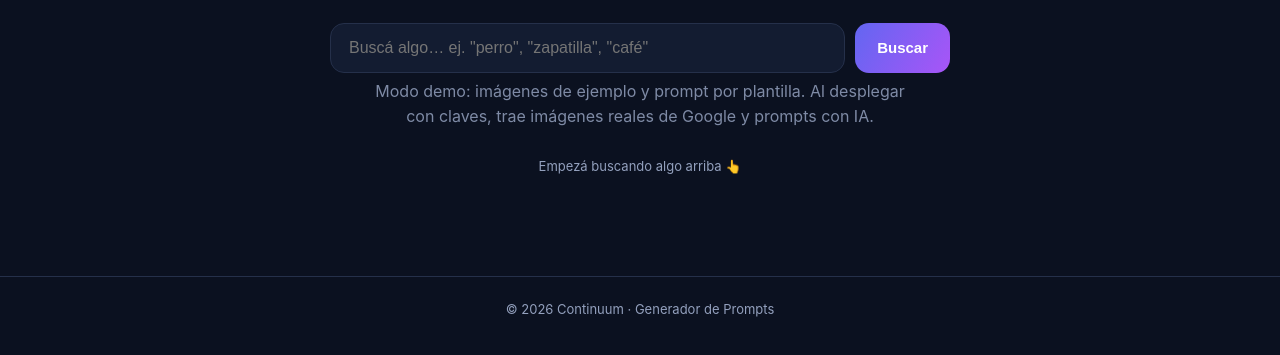
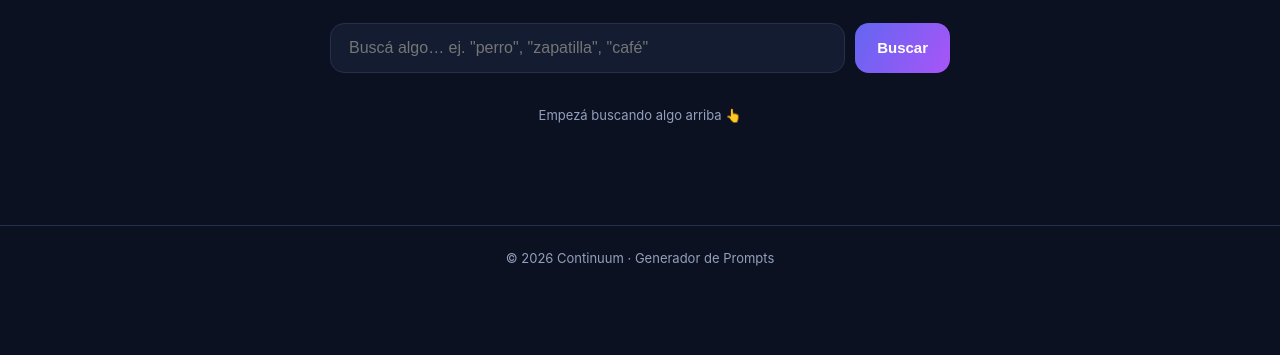
Before and after one commit to Marcospintoe/continuum-generador-prompts, a website: page index.html in a window 1280 px wide. Shown: the part 295-650 px from the top of the page. Drawn offline with Linux system fonts and the light colour scheme.

Commit message:
Update index.html

```diff
--- a/index.html
+++ b/index.html
@@ -109,7 +109,7 @@
   // ==== CONFIG ====
   // Dejá apiBase="" para MODO DEMO (sin claves: imágenes de ejemplo + prompt por plantilla).
   // Para PRODUCCIÓN poné apiBase="/api" (si desplegás en Vercel con las funciones incluidas).
-  var CONFIG = { apiBase: "" };
+  var CONFIG = { apiBase: "/api" };
   // =================
 
   var LIVE = !!CONFIG.apiBase;
```
